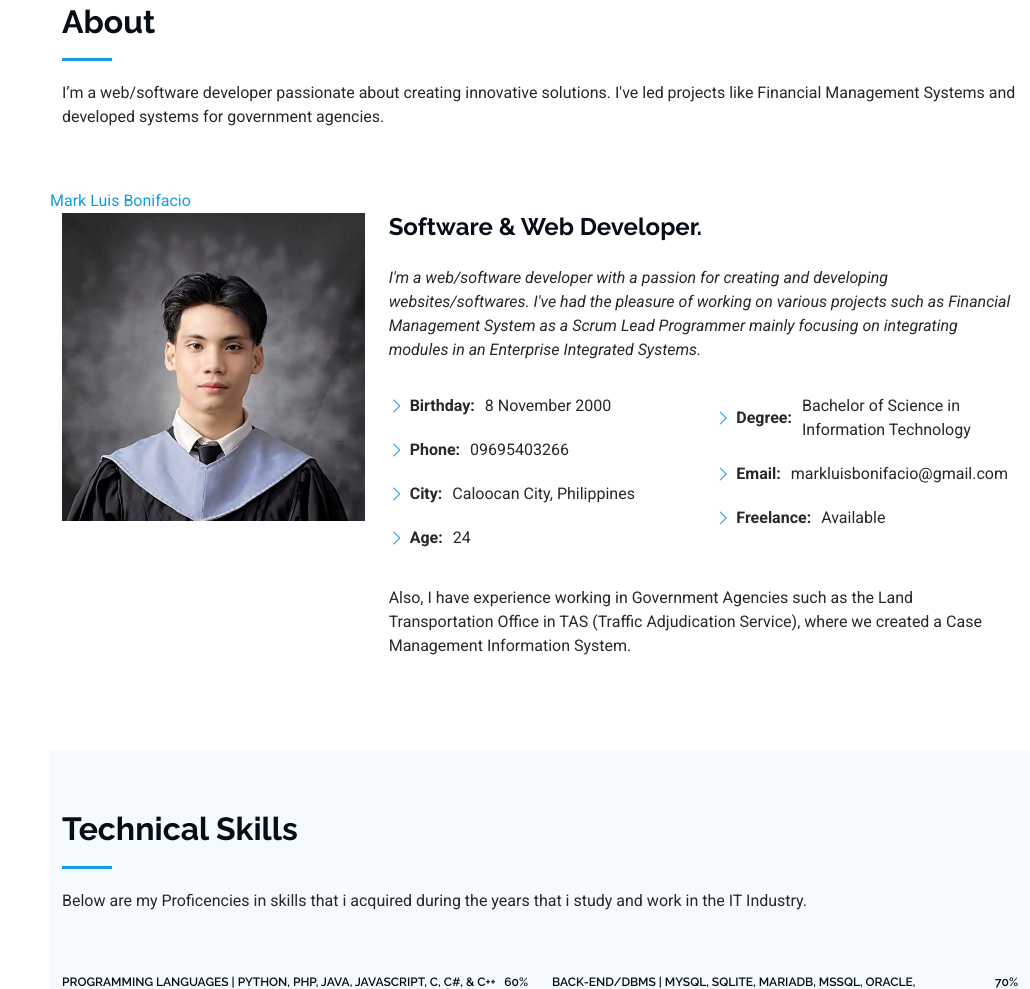
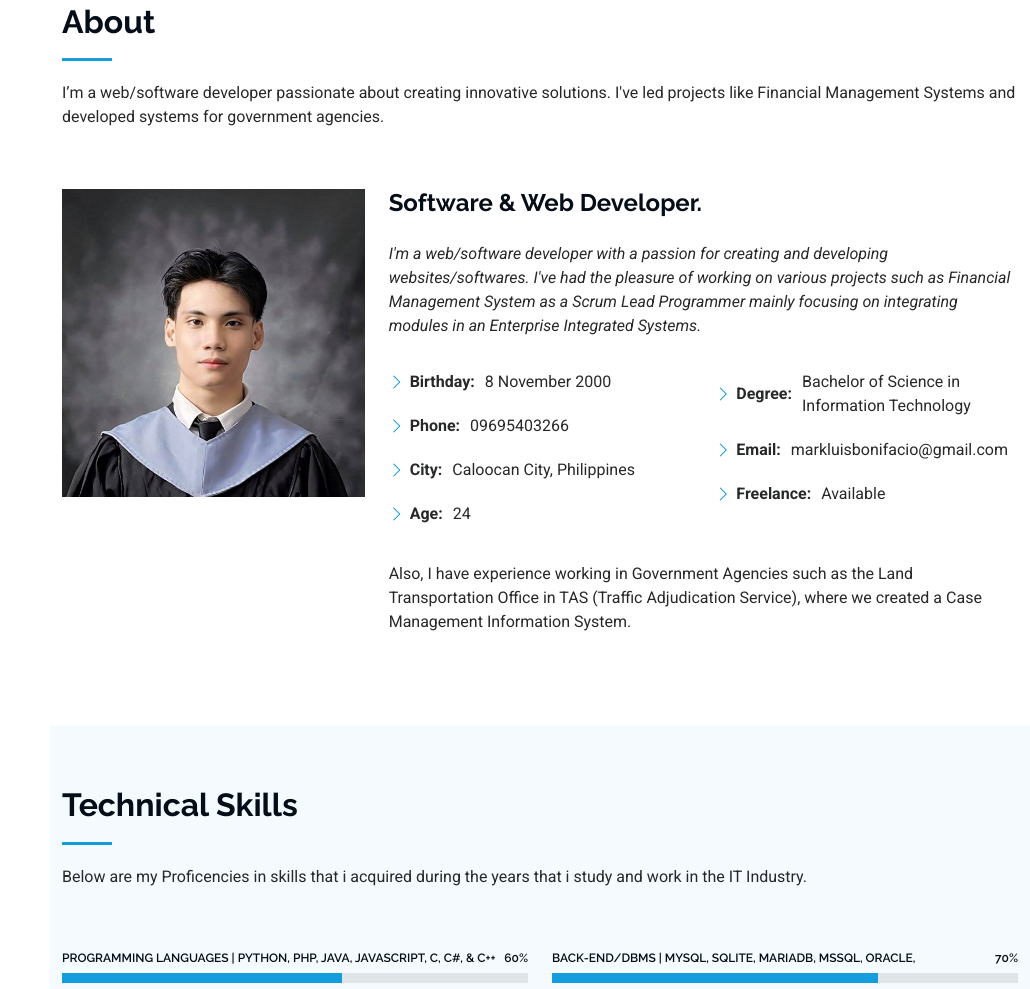
Before and after one commit to BonifaceMARK/MyPORTFOLIO, a plain HTML site: page index.html in a window 1280 px wide. Shown: the part 857-1846 px from the top of the page, without its empty margins (250-1280 px from the left). Drawn offline with Linux system fonts and the light colour scheme.

Commit message:
Update index.html

```diff
--- a/index.html
+++ b/index.html
@@ -114,7 +114,6 @@
         <p>I’m a web/software developer passionate about creating innovative solutions. I've led projects like Financial Management Systems and developed systems for government agencies.</p>
 
       </div><!-- End Section Title -->
-<div class="badge-base LI-profile-badge" data-locale="en_US" data-size="large" data-theme="dark" data-type="VERTICAL" data-vanity="rinkashime-mlcb-8299bb319" data-version="v1"><a class="badge-base__link LI-simple-link" href="https://ph.linkedin.com/in/rinkashime-mlcb-8299bb319?trk=profile-badge">Mark Luis Bonifacio</a></div>
 
       <div class="container" data-aos="fade-up" data-aos-delay="100">
 
```
